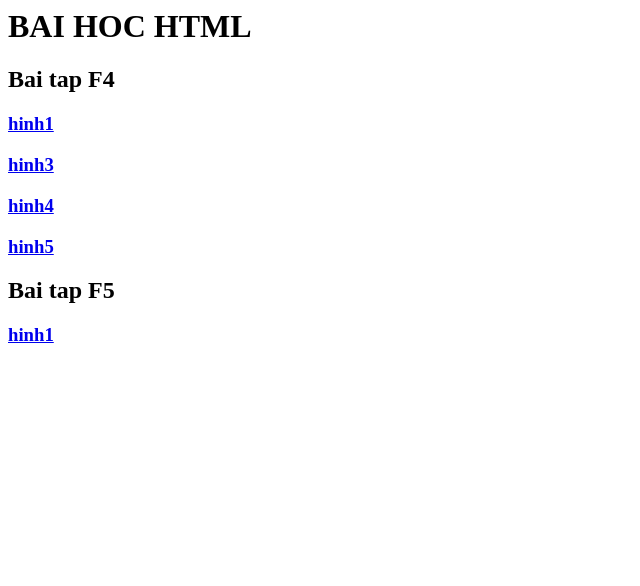
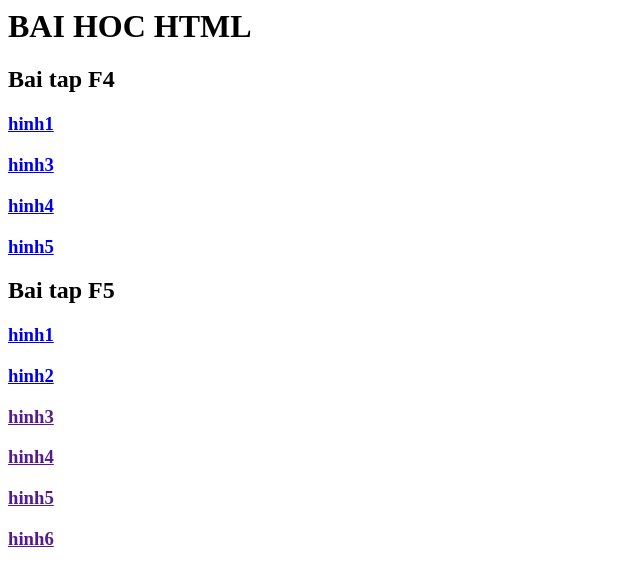
Before and after one commit to traamle15208-rgb/baotram152.github.io, a plain HTML site: page index.html in a window 1280 px wide. Shown: the whole page, without its empty margins (0-640 px from the left). Drawn offline with Linux system fonts and the light colour scheme.

Commit message:
Update index.html

```diff
--- a/index.html
+++ b/index.html
@@ -12,5 +12,10 @@
       <h3><a href="baitapf4/hinh5.html">hinh5</a></h3>
   <h2>Bai tap F5</h2>
       <h3><a href="baitapf5/hinh1.html">hinh1</a></h3>
+      <h3><a href="baitapf5/hinh2.html">hinh2</a></h3>
+      <h3><a href="">hinh3</a></h3>
+      <h3><a href="">hinh4</a></h3>
+      <h3><a href="">hinh5</a></h3>
+      <h3><a href="">hinh6</a></h3>
   </body>
   </html>
```
